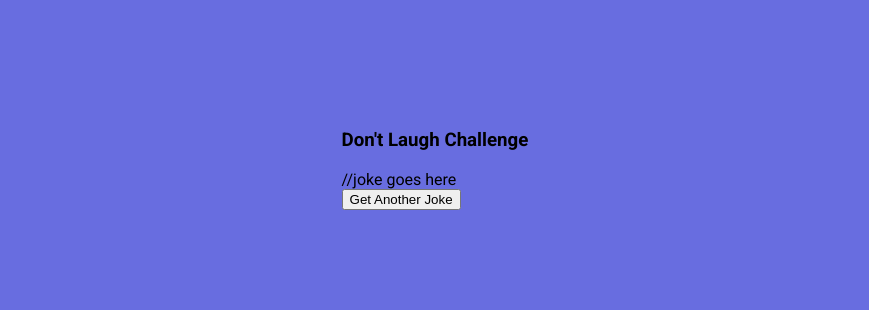
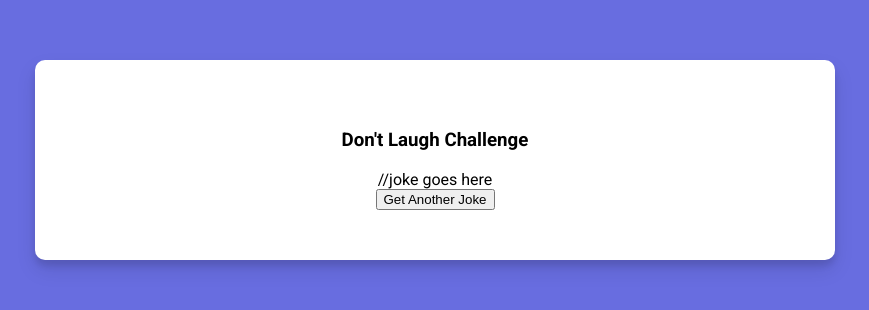
Before and after one commit to eemansayed/dad-jokes, a plain HTML site: page index.html in a window 1280 px wide. Shown: the part 240-550 px from the top of the page, without its empty margins (205-1074 px from the left). Drawn offline with Linux system fonts and the light colour scheme.

Commit message:
add styles to class container

```diff
--- a/style.css
+++ b/style.css
@@ -15,3 +15,13 @@ body {
   overflow: hidden;
   margin: 0;
 }
+
+.container {
+  background-color: #fff;
+  border-radius: 10px;
+  box-shadow: 0 10px 20px rgba(0, 0, 0, 0.1), 0 6px 6px rgba(0, 0, 0, 0.1);
+  padding: 50px 20px;
+  text-align: center;
+  max-width: 100%;
+  width: 800px;
+}
```
